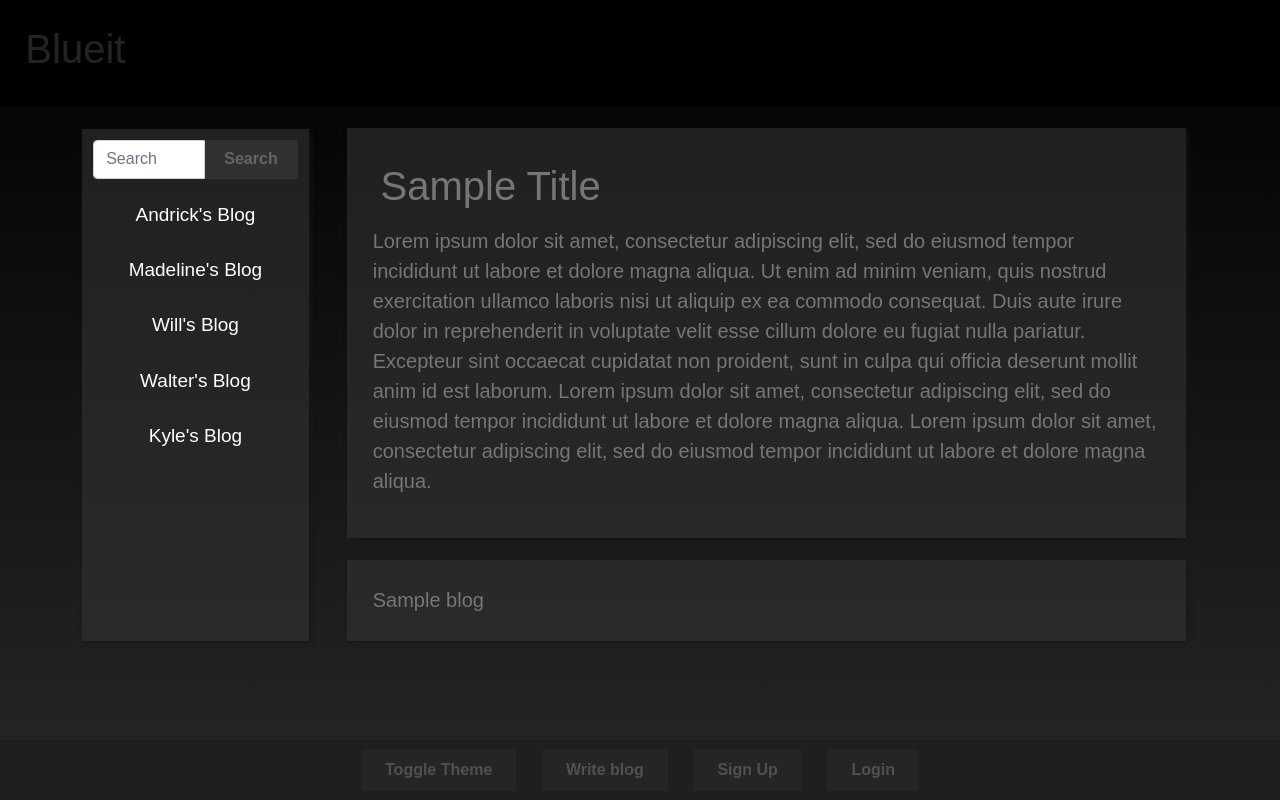
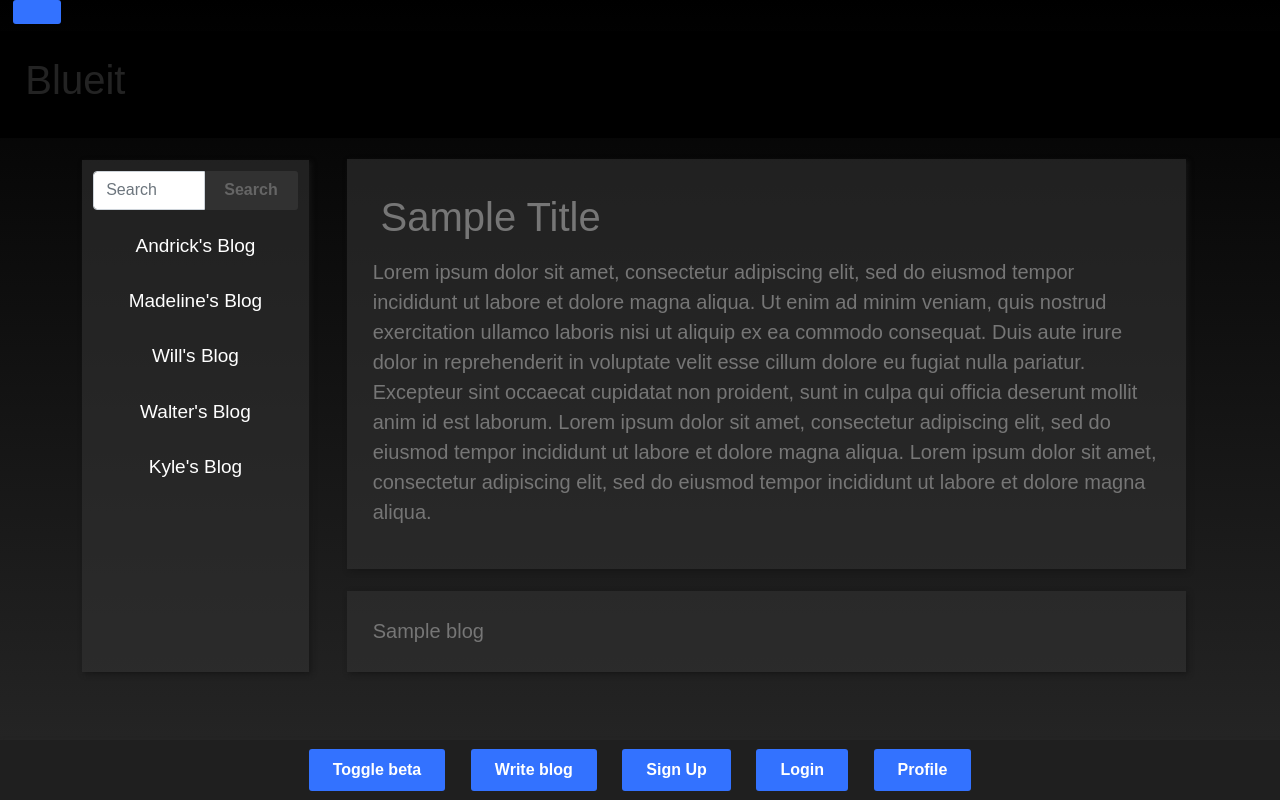
Before and after one commit to Walter-Conwell/Blueit, a Node server app: page / in a window 1280 px wide. Run offline with Node 20, Linux system fonts and the light colour scheme; some libraries are stand-ins or nearby versions.

Commit message:
added profileModal

```diff
--- a/public/css/style.css
+++ b/public/css/style.css
@@ -4,7 +4,8 @@
 }
 
 .loginModal,
-.signUpModal {
+.signUpModal,
+.profileModal {
   z-index: 1;
   display: none;
   position: fixed;
@@ -19,7 +20,8 @@
 #signUpBtn,
 #themeToggleTestBtn,
 #blogWriteBtn,
-#saveBlogBtn {
+#saveBlogBtn,
+#profileBtn {
     display: inline-block;
     outline: none;
     cursor: pointer;
@@ -77,7 +79,8 @@
 #modalSignUpBtn:hover,
 #themeToggleTestBtn:hover,
 #blogWriteBtn:hover,
-#saveBlogBtn:hover {
+#saveBlogBtn:hover,
+#profileBtn:hover {
     background-color: #205cdd;
     transition: all .2s ease;
     box-shadow: 0 0 0 0 #dedede;
@@ -95,12 +98,11 @@
   background: #e1e1e1;
   line-height: 1.15;
   font-size: 16px;
-
 }
 
 .close:hover {
-    background-color: #9FC2FE;
-    transition: all .2s ease;
+  background-color: #9fc2fe;
+  transition: all 0.2s ease;
   box-shadow: 0 0 0 0 #dedede;
 }
 
@@ -109,7 +111,7 @@
   background-attachment: fixed;
   height: 100%;
   color: #000000;
-    font-family: 'Source Sans 3', sans-serif;
+  font-family: "Source Sans 3", sans-serif;
   margin: 0;
 }
 
@@ -120,7 +122,6 @@
   background-color: #dadada;
   padding: 1%;
 }
-
 
 h1 {
   padding: 1%;
@@ -248,7 +249,8 @@
 .dark-theme #signUpBtn,
 .dark-theme #themeToggleTestBtn,
 .dark-theme #blogWriteBtn,
-.dark-theme #saveBlogBtn {
+.dark-theme #saveBlogBtn,
+#.dark-theme #profileBtn {
     background-color: #252525;
     color: #505050;
 }
@@ -263,7 +265,8 @@
 .dark-theme #themeToggleTestBtn:hover,
 .dark-theme #searchButton:hover,
 .dark-theme #blogWriteBtn:hover,
-.dark-theme #saveBlogBtn:hover {
+.dark-theme #saveBlogBtn:hover,
+.dark-theme #profileBtn:hover {
     color: #9d9d9d;
     background-color: #222222;
     box-shadow: 2px 2px 5px #171717bd;
--- /dev/null
+++ b/public/js/profile.js
@@ -0,0 +1,15 @@
+var profileBtn = document.getElementById("profileBtn");
+var profileModal = document.getElementById("profileModal");
+
+// event listener
+profileBtn.onclick = function () {
+  console.log(profileModal);
+  profileModal.style.display = "block";
+  console.log("Profile");
+};
+
+window.onclick = function (event) {
+  if (event.target == profileModal) {
+    profileModal.style.display = "none";
+  }
+};
--- a/public/js/themes.js
+++ b/public/js/themes.js
@@ -56,3 +56,6 @@
 function navigateToBlogWrite() {
   window.location.href = "/blogwrite";
 }
+
+
+//cat theme
--- a/views/layouts/main.handlebars
+++ b/views/layouts/main.handlebars
@@ -18,6 +18,7 @@
 <body class="dark-theme">
     {{> login}}
     {{> signup }}
+    {{> profile}}
 
     <header>
         <h1>Blueit</h1>
@@ -35,11 +36,12 @@
     </div>
 
     <nav class="navigation">
-        <button id="themeToggleTestBtn">Toggle Theme</button> <!-- Temporary button for dev purposes --->
-<button id="blogWriteBtn">Write blog</button> <!-- temporary button for dev purposes --->
-<button id="signUpBtn">Sign Up</button>
-<button id="loginBtn">Login</button>
-
+        <button id="themeToggleTestBtn">Toggle beta</button> <!-- temporary button for dev purposes --->
+        <button id="blogWriteBtn">Write blog</button> <!-- temporary button for dev purposes --->
+        <button id="signUpBtn">Sign Up</button>
+        <button id="loginBtn">Login</button>
+        {{!-- <div class="profileBtn" class="profileBtn"></div> --}}
+        <button id="profileBtn">Profile</button>
     </nav>
 
     <script src="https://code.jquery.com/jquery-3.4.1.min.js"></script>
@@ -49,6 +51,7 @@
     <script src="./js/login.js"></script>
     <script src="./js/signup.js"></script>
     <script src="./js/themes.js"></script>
+    <script src="./js/profile.js"></script>
 </body>
 
 </html>
--- /dev/null
+++ b/views/partials/profile.handlebars
@@ -0,0 +1,32 @@
+{{! profile button }}
+<div id="profileBtn" class="profileBtn">
+  <div id="profileModal" class="profileModal">
+    <div class="modal-dialog modal-dialog-centered" role="document">
+      <div class="modal-content centered">
+        <div class="modal-header text-center">
+          <h4 class="modal-title w-100 font-weight-bold">Profile</h4>
+          <button
+            type="button"
+            id="profileClose"
+            class="close"
+            data-dismiss="modal"
+            aria-label="Close"
+          >
+            <span aria-hidden="true">&times;</span>
+          </button>
+        </div>
+        <div class="modal-body mx-3">
+          <ul>
+            {{! I think these links should take the user to respective pages}}
+            <li><a href="/settings">Settings</a></li>
+            <li><a href="/bio">Bio</a></li>
+            <li><a href="/favorites">Favorites</a></li>
+          </ul>
+        </div>
+        <div class="modal-footer d-flex justify-content-center">
+          <button id="bioBtn" class="bioBtn">Bio</button>
+        </div>
+      </div>
+    </div>
+  </div>
+</div>
```
Also changed, not shown: public/css/profile.css (added, +29 -0 lines). Lines whose indentation alone changed are shown as unchanged.
